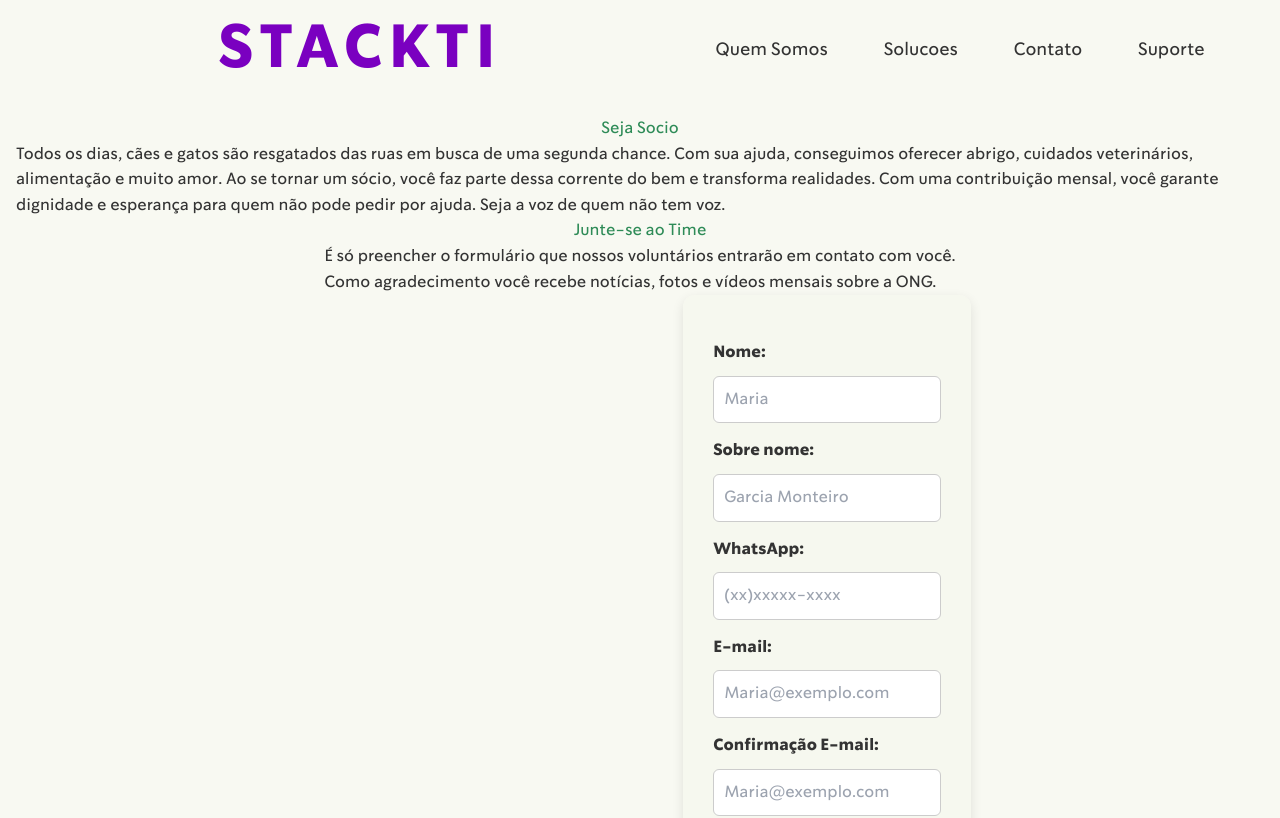
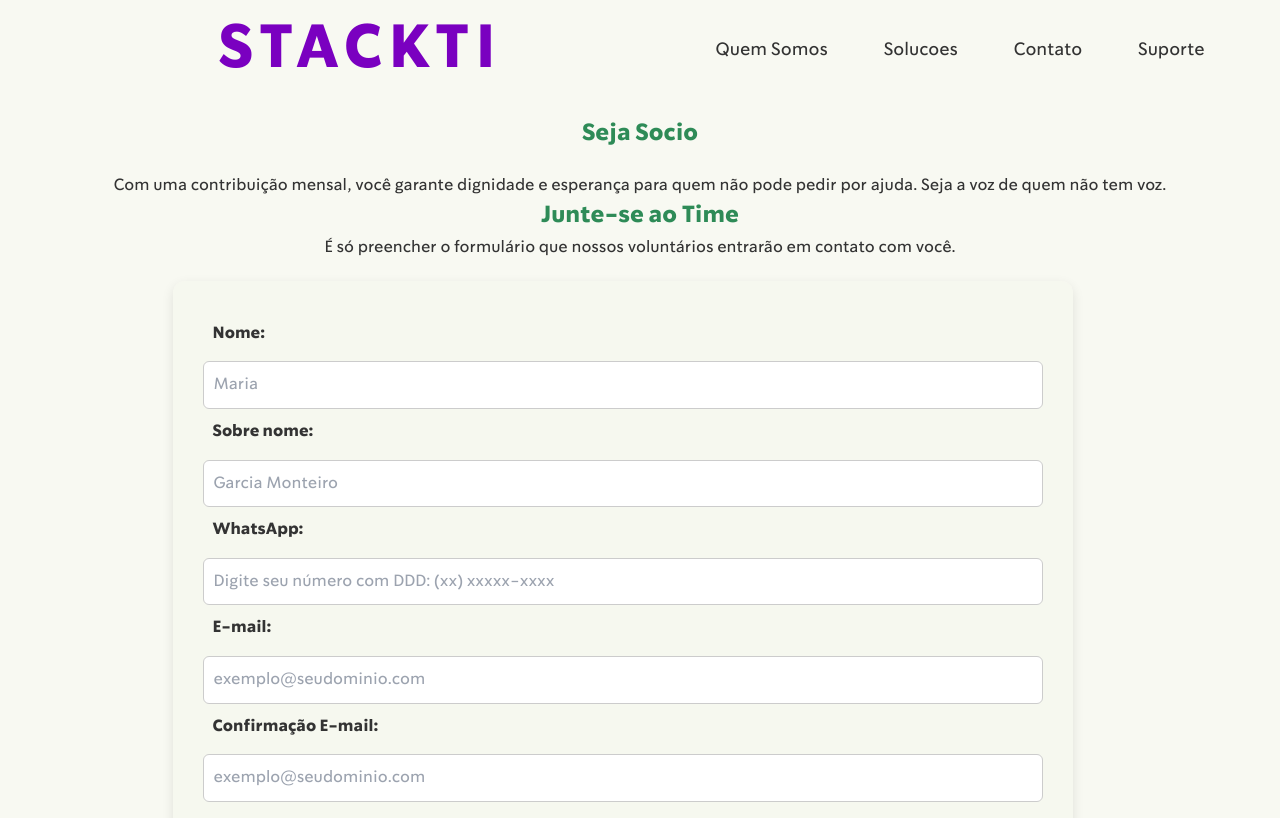
Before and after one commit to YusukyOficial/projeto-patas-do-amanha, a React (Create React App) app: page /socios in a window 1280 px wide. Shown: the top 818 px of the page. Built offline with nearby package versions, Linux system fonts and the light colour scheme.

Commit message:
pg-socio

```diff
--- a/src/pages/Socios/Style.css
+++ b/src/pages/Socios/Style.css
@@ -1,24 +1,15 @@
 
 
 /* SECTION DO TITULO DA PAGINA SEJA SOCIO*/
-.pts-seja-socio {
-    width: 100%;
-    height: 200px;
-    display: flex;
-    justify-content: center;
-    align-items: center;
-    margin: 0 auto;
-    color: #2e8c57;
-    flex-direction: column;
-    font-size: x-large;
-    padding: 50px;
-  }
+
+
   .container {
     width: 100%;
     height: auto;
     display: flex;
     flex-direction: column;
     align-items: center;
+
   }
   .content {
     width: 80%;
@@ -26,13 +17,13 @@
     display: flex;
     flex-direction: column;
     align-items: center;
-    padding: 30px;
     margin-left: 10%;
   }
   .pts-container-socio {
     width: 100%;
     height: 150%;
     display: flex;
+
   }
   .pts-section-socio {
     display: flex;
@@ -43,34 +34,43 @@
   .pts-section-socio h3 {
     align-items: center;
     text-align: center;
-    padding: 15px;
     color: var(--primary-color);
   }
   .pts-container h1 {
     color: var(--primary-color);
+    font-size: 23px;
+    font-weight: bold;
   }
   .pts-socio {
     h1 {
       color: var(--primary-color);
       text-align: center;
+      font-size: 23px;
+      font-weight: bold;
+
     }
   }
 
   /* Area formulario */
 
   .pts-form {
-    max-width: 700px;
-    margin-left: 30%;
+    width: 900px;
+    margin-left: -35px;
     background: var(--light-bg);
     padding: 30px;
     border-radius: 12px;
     box-shadow: 0 4px 12px rgba(0,0,0,0.1);
     margin-bottom: 2%;
+    margin-top: 20px;
+
+
   }
   .pts-label {
-    display: block;
-    margin: 15px 0 5px;
+    display: flex;
+    margin-left: 20px 0 5px;
     font-weight: bold;
+    padding: 10px;
+
   }
   .pts-input,
   .pts-select{
@@ -97,7 +97,16 @@
     border-radius: 6px;
     padding: 10px;
     cursor: pointer;
+
+
+
   }
   .pts-btn:hover {
     background-color: #43a047; /* Efeito ao passar o mouse */
   }
+
+  .pts-texto{
+    margin-top: 20px;
+
+
+  }
--- a/src/pages/Socios/index.jsx
+++ b/src/pages/Socios/index.jsx
@@ -12,9 +12,7 @@ function Socios() {
         </div>
         <div class="pts-texto">
             <h2>
-                Todos os dias, cães e gatos são resgatados das ruas em busca de uma segunda chance. Com sua ajuda,
-                conseguimos oferecer abrigo, cuidados veterinários, alimentação e muito amor.
-                Ao se tornar um sócio, você faz parte dessa corrente do bem e transforma realidades. Com uma contribuição
+                Com uma contribuição
                 mensal, você garante dignidade e esperança para quem não pode pedir por ajuda.
                 Seja a voz de quem não tem voz.
             </h2>
@@ -23,7 +21,7 @@ function Socios() {
             <div class="pts-socio">
                 <h1>Junte-se ao Time</h1>
                 <h2>É só preencher o formulário que nossos voluntários entrarão em contato com você.</h2>
-                <h2>Como agradecimento você recebe notícias, fotos e vídeos mensais sobre a ONG.</h2>
+
             </div>
         </section>
         <div class="pts-form">
@@ -33,17 +31,19 @@ function Socios() {
                     <label class="pts-label" for="nome">Sobre nome:</label>
                     <input class="pts-input" type="text" id="nome" name="nome" required placeholder="Garcia Monteiro"/>
                     <label class="pts-label" for="numero">WhatsApp:</label>
-                    <input class="pts-input" type="text" id="numero" name="numero" required placeholder="(xx)xxxxx-xxxx"/>
+                    <input class="pts-input" type="text" id="numero" name="numero" required placeholder="Digite seu número com DDD: (xx) xxxxx-xxxx"/>
                     <label class="pts-label" for="email">E-mail:</label>
-                    <input class="pts-input" type="text" id="email" name="email" required placeholder="Maria@exemplo.com"/>
+                    <input class="pts-input" type="text" id="email" name="email" required placeholder="exemplo@seudominio.com"/>
                     <label class="pts-label" for="email">Confirmação E-mail:</label>
-                    <input class="pts-input" type="text" id="email" name="email" required placeholder="Maria@exemplo.com"/>
+                    <input class="pts-input" type="text" id="email" name="email" required placeholder="exemplo@seudominio.com"/>
 
                     <div class="pts-divPts">
-                        <button type="submit" class="pts-btn">Enviar</button>
+                        <button type="submit" class="pts-btn">Quero me tornar socio</button>
                     </div>
             </form>
+
         </div>
+        <div><div><h2>Como agradecimento você recebe notícias, fotos e vídeos mensais sobre a ONG.</h2></div></div>
     </>
   );
 }
```
